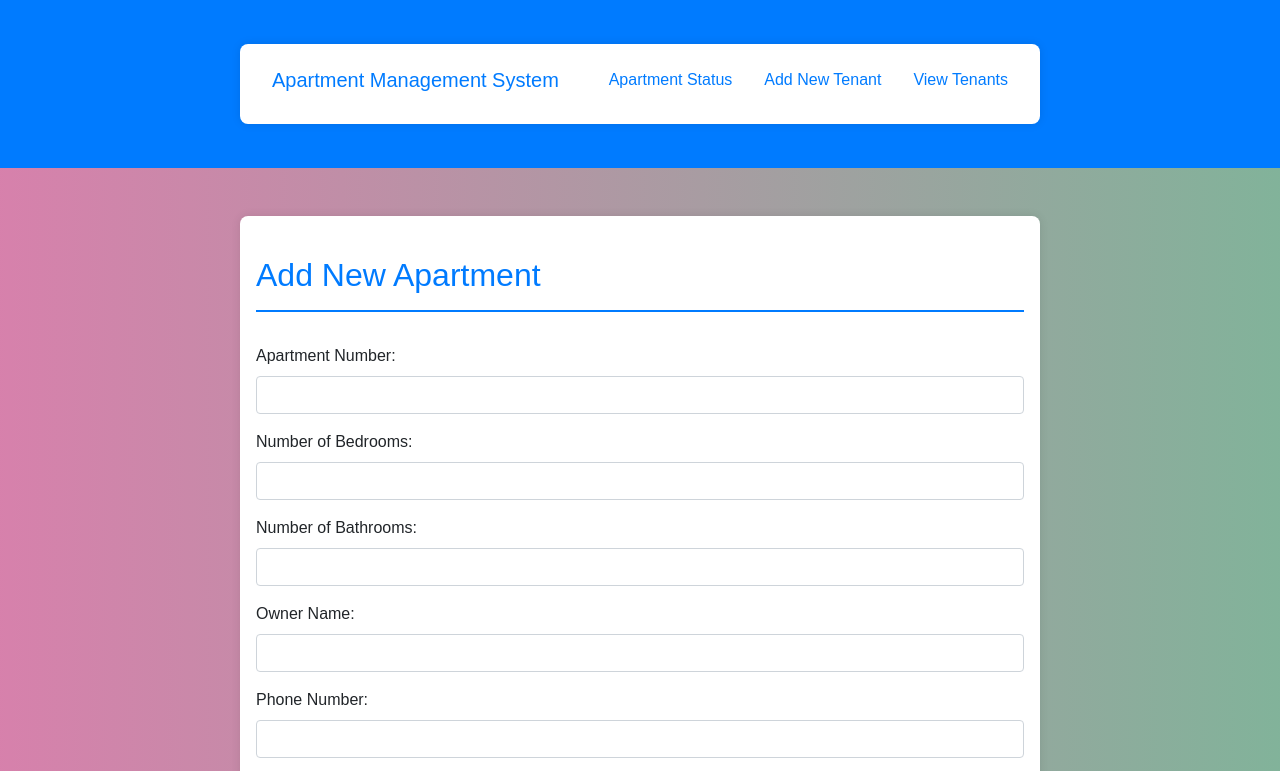
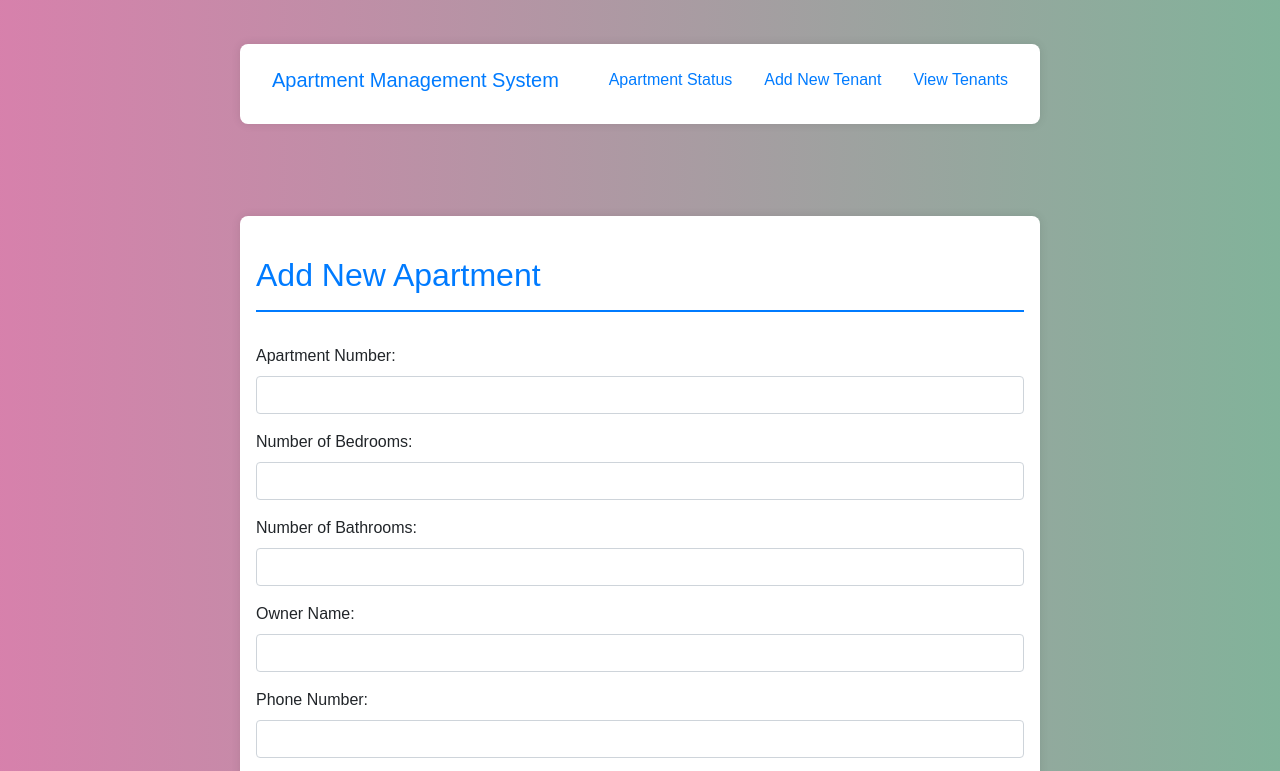
Before and after one commit to itsadithyav/Apartment-Management-System, a plain HTML site: page add.html in a window 1280 px wide. Shown: the top 771 px of the page. Drawn offline with nearby package versions, Linux system fonts and the light colour scheme.

Commit message:
removed header color

```diff
--- a/add.html
+++ b/add.html
@@ -11,7 +11,7 @@
     <link rel="stylesheet" href="add.css" />
   </head>
   <body>
-    <header class="bg-primary text-white text-center py-4">
+    <header class="text-white text-center py-4">
       <nav class="container d-flex flex-row justify-content-between">
         <a class="nav-link active h5" href="main.html"
           >Apartment Management System</a
--- a/index.css
+++ b/index.css
@@ -46,3 +46,4 @@ header {
   border-radius: 8px;
   box-shadow: 0 0 10px rgba(0, 0, 0, 0.1);
 }
+/*Basic colouring*/
--- a/index.js
+++ b/index.js
@@ -15,3 +15,4 @@ document.getElementById('login-form').addEventListener('submit', function(event)
       alert('Invalid username or password. Please try again.');
     }
   });
+  //I hate it
```
Also changed, not shown: main.html (+1 -1 lines).
